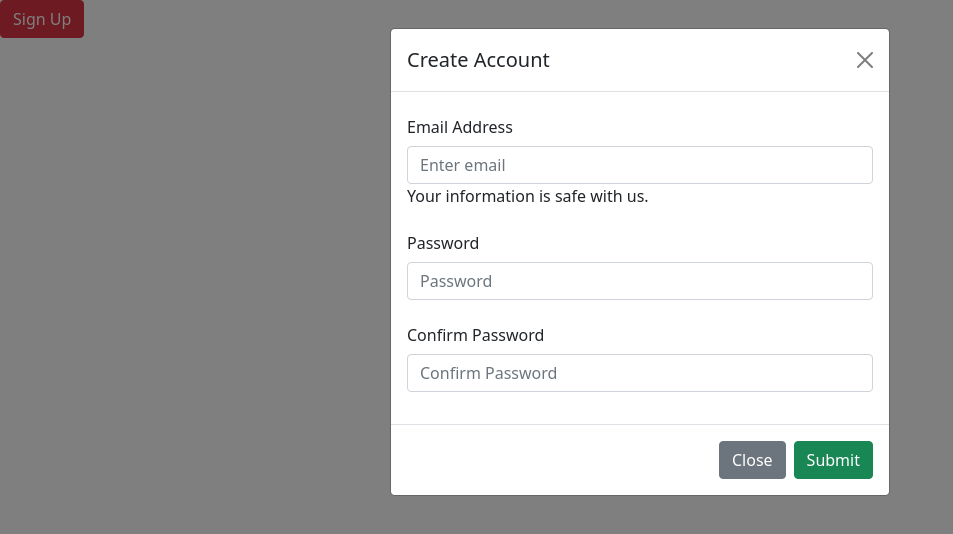
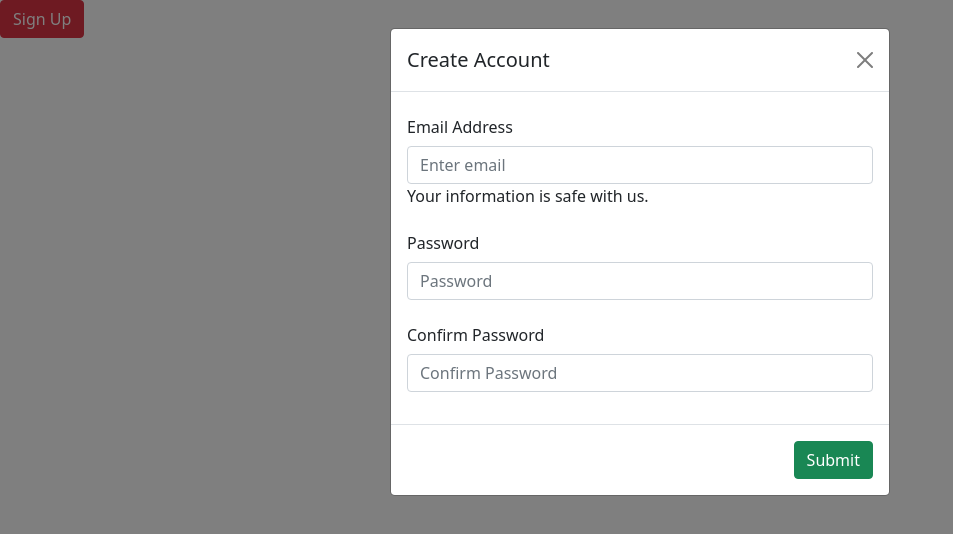
Before and after one commit to acciojob/bootstrap-signup-modal-Kumar9525, a website: page main.html in a window 1280 px wide. Both pictures are taken after a click on the button "Sign Up". Shown: the whole page, without its empty margins (0-953 px from the left). Drawn offline with nearby package versions, Linux system fonts and the light colour scheme.

Commit message:
created a submission

```diff
--- a/main.html
+++ b/main.html
@@ -13,7 +13,7 @@
     <div class="modal-content">
       <div class="modal-header">
         <h5 class="modal-title" id="exampleModalLabel">Create Account</h5>
-        <button type="button" class="btn-close" data-bs-dismiss="modal" aria-label="Close"></button>
+        <button type="button" class="close btn-close" data-bs-dismiss="modal" aria-label="Close"></button>
       </div>
       <div class="modal-body">
         <form>
@@ -33,8 +33,7 @@
     </form>
       </div>
       <div class="modal-footer">
-		   <button type="button" class="close btn btn-secondary " data-bs-dismiss="modal">Close</button>
-        <button type="button" class="btn btn-success">Submit</button>
+		   <button type="button" class="btn btn-success">Submit</button>
       </div>
     </div>
   </div>
```
